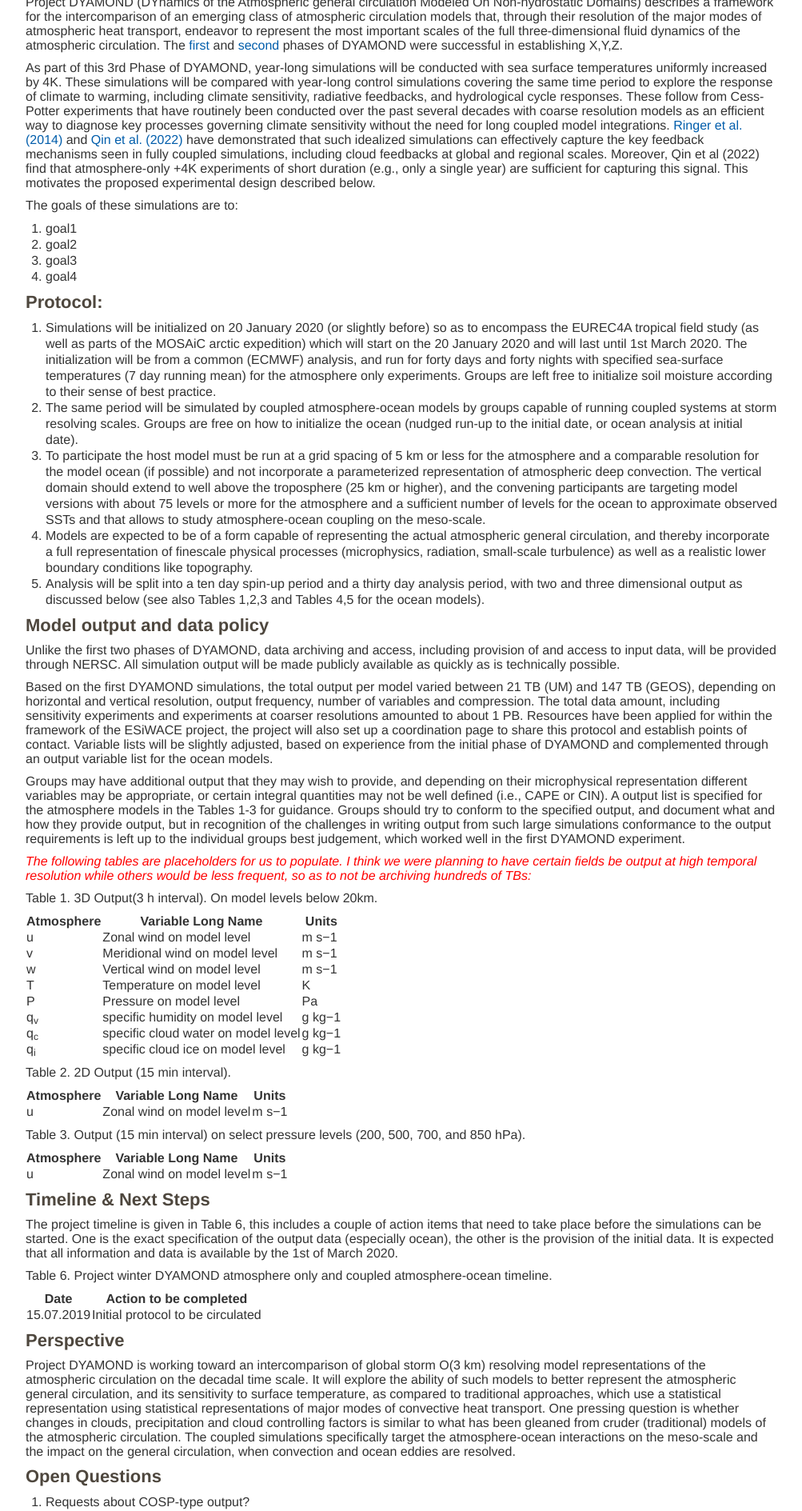
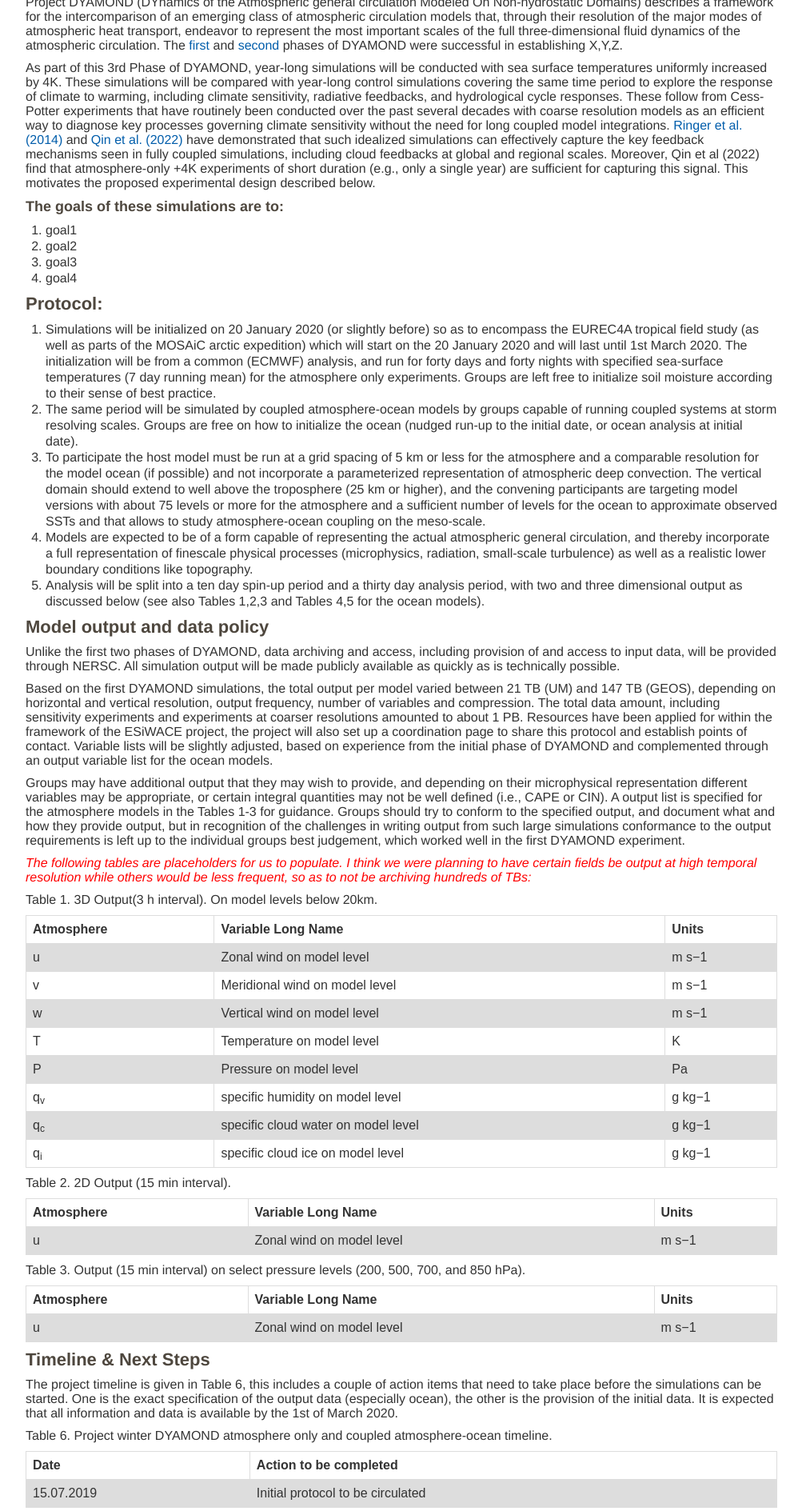
Before and after one commit to mzelinka/Internal_DYAMOND3_prototype, a Jekyll site: the page built from DYAMOND3/index.md, in a window 1280 px wide. Shown: the part 519-2408 px from the top of the page at 80% size, without its empty margins (138-1141 px from the left). Built offline with Jekyll 4.4.1, drawn with Linux system fonts in a browser that asks for light colours; comment, search, counter and statistics services are not loaded; some of the changed text lies outside the part shown.

Commit message:
Update index.md

```diff
--- a/DYAMOND3/index.md
+++ b/DYAMOND3/index.md
@@ -4,7 +4,7 @@ title: DYAMOND3 prototype Homepage
 ---
 
 # DYAMOND3 - Cess-Potter Uniform +4K Experiments
-<img src="DYAMOND3/images/AR_CA60_zoom2880x1440_starField.png" alt="SCREAM_CA60_zoom">
+<img src="images/AR_CA60_zoom2880x1440_starField.png" alt="SCREAM_CA60_zoom">
 
 ## Synopsis:
 <p>
@@ -13,15 +13,14 @@ Project DYAMOND (DYnamics of the Atmospheric general circulation Modeled On Non-
 <p>
 As part of this 3rd Phase of DYAMOND, year-long simulations will be conducted with sea surface temperatures uniformly increased by 4K. These simulations will be compared with year-long control simulations covering the same time period to explore the response of climate to warming, including climate sensitivity, radiative feedbacks, and hydrological cycle responses. These follow from Cess-Potter experiments that have routinely been conducted over the past several decades with coarse resolution models as an efficient way to diagnose key processes governing climate sensitivity without the need for long coupled model integrations. <a href="https://agupubs.onlinelibrary.wiley.com/doi/abs/10.1002/2014GL060347">Ringer et al. (2014)</a> and <a href="https://agupubs.onlinelibrary.wiley.com/doi/10.1029/2021JD035460">Qin et al. (2022)</a> have demonstrated that such idealized simulations can effectively capture the key feedback mechanisms seen in fully coupled simulations, including cloud feedbacks at global and regional scales. Moreover, Qin et al (2022) find that atmosphere-only +4K experiments of short duration (e.g., only a single year) are sufficient for capturing this signal. This motivates the proposed experimental design described below.
 </p>
-<p>
-The goals of these simulations are to:
-<ol>
+
+### The goals of these simulations are to:
+<p><ol>
     <li>goal1</li>
     <li>goal2</li>
     <li>goal3</li>
     <li>goal4</li>
-</ol>
-</p>
+</ol></p>
 
 ## Protocol:
 <p>
@@ -48,6 +47,23 @@ Groups may have additional output that they may wish to provide, and depending o
 The following tables are placeholders for us to populate. I think we were planning to have certain fields be output at high temporal resolution while others would be less frequent, so as to not be archiving hundreds of TBs:
 </i></p>
 <p>Table 1. 3D Output(3 h interval). On model levels below 20km.
+<style>
+table {
+  font-family: arial, sans-serif;
+  border-collapse: collapse;
+  width: 100%;
+}
+
+td, th {
+  border: 1px solid #dddddd;
+  text-align: left;
+  padding: 8px;
+}
+
+tr:nth-child(even) {
+  background-color: #dddddd;
+}
+</style>
 <table>
     <tr>
         <th>Atmosphere</th>
@@ -149,6 +165,7 @@ Project DYAMOND is working toward an intercomparison of global storm O(3 km) res
 <p><ol>
     <li>Requests about COSP-type output?</li>
     <li>Question2</li>
+</p>
 
 #### Acknowledgements
 [E3SM]()
```
